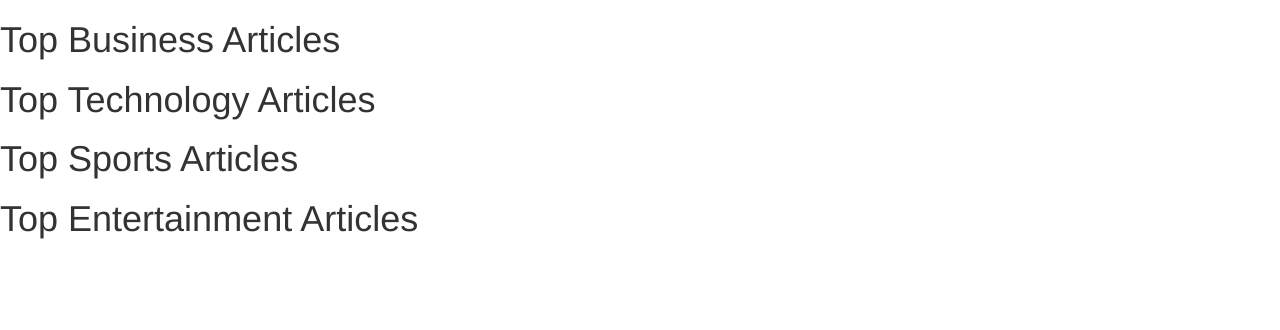
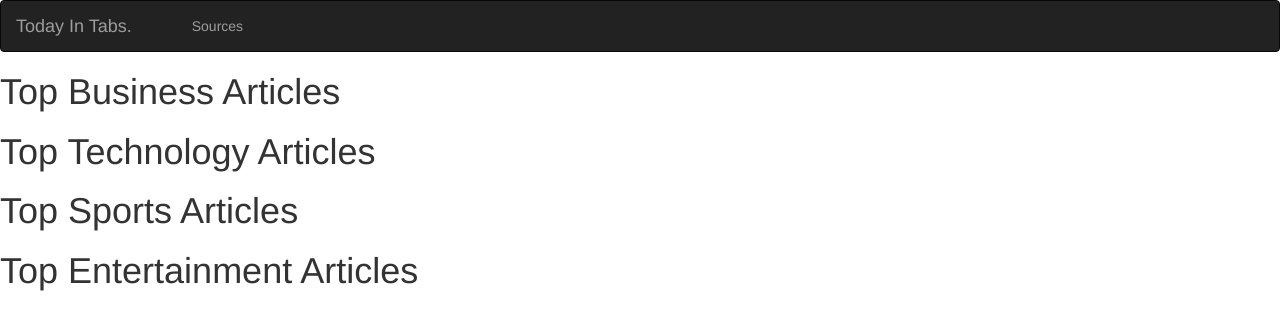
Before and after one commit to AtienoObwanda/TodayInTabs, a Flask app: template app/templates/index.html in a window 1280 px wide. Shown: the top 330 px of the page. Run offline with Flask 2, Linux system fonts and the light colour scheme; the template is opened without the code that fills it, so the values that code supplies are empty; parts of the project's set-up code (start-up, migrations or seed data) failed here and were passed over; some libraries are stand-ins or nearby versions.

Commit message:
Adding navebar

```diff
--- a/app/templates/base.html
+++ b/app/templates/base.html
@@ -1 +1,8 @@
 {% extends 'bootstrap/base.html'%}
+
+<!-- Navbar block  -->
+{% block navbar %}
+    {% include 'navbar.html' %}
+{% endblock %}
+
+<!--Footer Block-->
--- /dev/null
+++ b/app/templates/navbar.html
@@ -0,0 +1,19 @@
+<div class="navbar navbar-inverse" role="navigation">
+    <div class="container-fluid">
+        <div class="navbar-header">
+            <button type="button" class="navbar-toggle" data-toggle="collapse" data-target=".navbar-collapse">
+              <span class="sr-only">Toggle navigation</span>
+              <span class="icon-bar"></span>
+              <span class="icon-bar"></span>
+              <span class="icon-bar"></span>
+            </button>
+            <a class="navbar-brand" href="/"> Today In Tabs. </a>
+        </div>
+        <div class="navbar-collapse collapse">
+            <ul class="nav navbar-nav">
+                <li><a href="/"><Articles></a></li>
+                <li><a href="/sources">Sources</a></li>
+        </div>
+
+    </div>
+</div>
```
